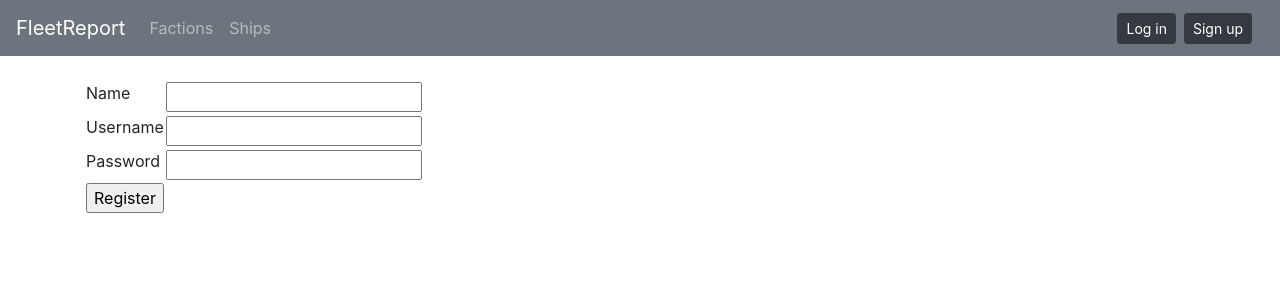
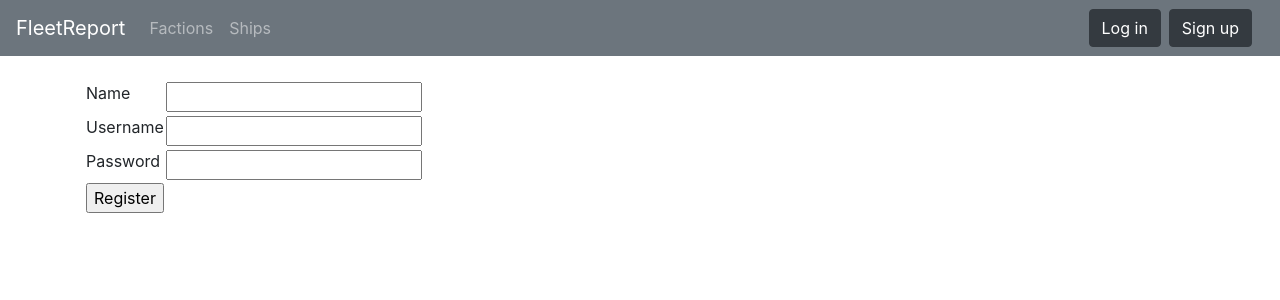
Before and after one commit to elucca/FleetReport, a Flask app: page /auth/newuser in a window 1280 px wide. Shown: the top 300 px of the page. Run offline with Flask 2, Linux system fonts and the light colour scheme; some libraries are stand-ins or nearby versions.

Commit message:
Increase navbar button size

```diff
--- a/application/templates/layout.html
+++ b/application/templates/layout.html
@@ -39,15 +39,15 @@
         </div>
 
         <a class="text-light" href="{{ url_for('auth_logout') }}">
-          <button type="button" class="btn btn-dark btn-sm mx-2">Log out</button>
+          <button type="button" class="btn btn-dark btn-md mx-2">Log out</button>
         </a>
         {% else %}
         <a class="text-light" href="{{ url_for('auth_login') }}">
-          <button type="button" class="btn btn-dark btn-sm mx-1">Log in</button>
+          <button type="button" class="btn btn-dark btn-md mx-1">Log in</button>
         </a>
 
         <a class="text-light" href="{{ url_for('auth_newuser') }}">
-          <button type="button" class="btn btn-dark btn-sm mx-1">Sign up</button>
+          <button type="button" class="btn btn-dark btn-md mx-1">Sign up</button>
         </a>
         {% endif %}
       </div>
```
